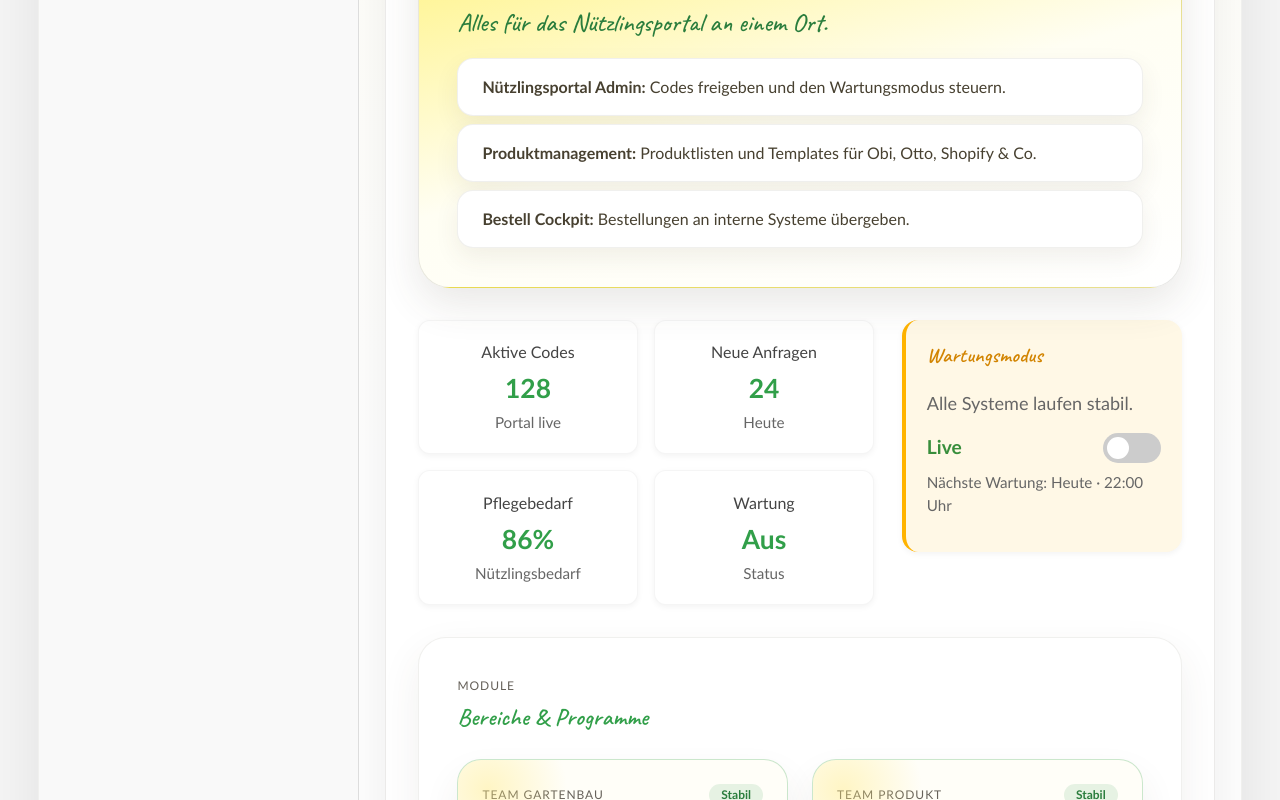
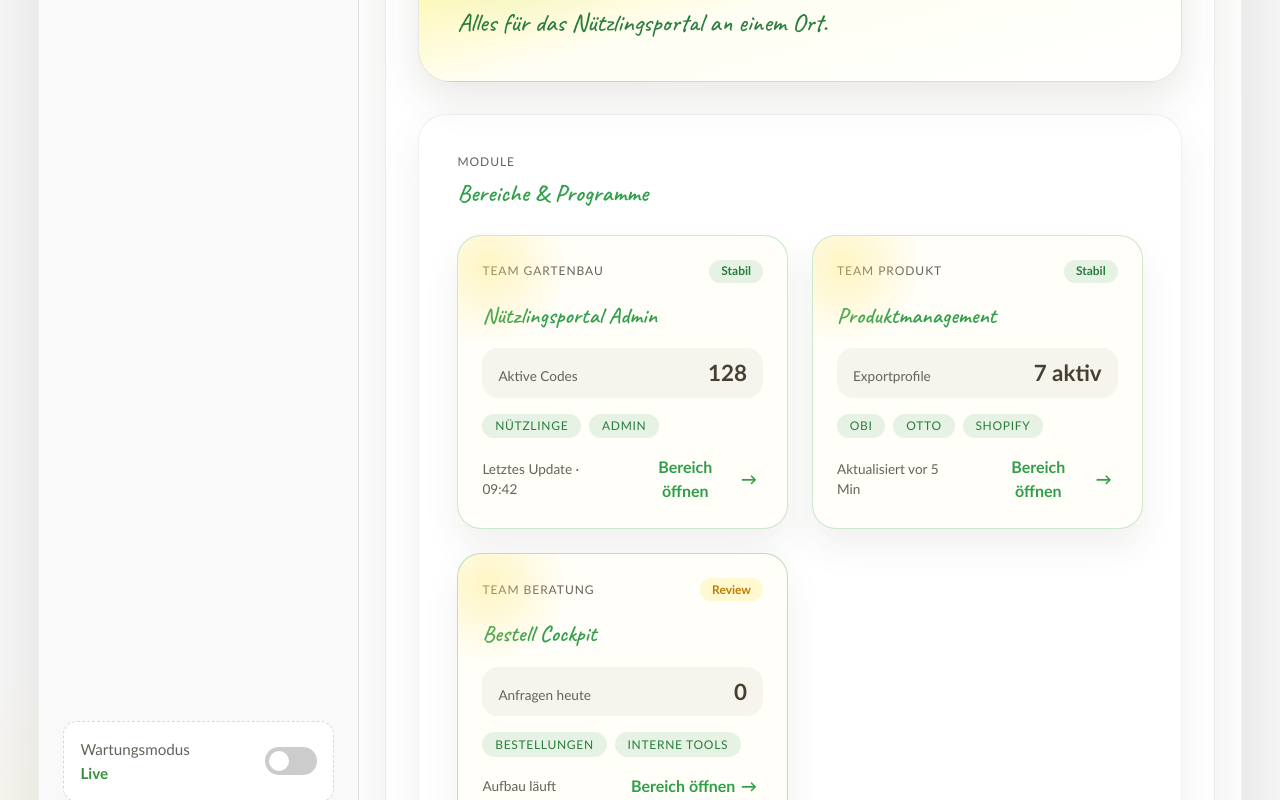
Before and after one commit to sazar-neudorff/productmanager, a React app in the folder frontend/: page / in a window 1280 px wide. Shown: the part 920-1720 px from the top of the page. Built offline with nearby package versions, Linux system fonts and the light colour scheme; the HTML template or start-up script is replaced by a standard one.

Commit message:
Refactor sidebar and module card components
Co-authored-by: s.azar <s.azar@neudorff.de>

```diff
--- a/frontend/src/components/ModuleCard.tsx
+++ b/frontend/src/components/ModuleCard.tsx
@@ -4,7 +4,7 @@ type ModuleStatus = "stable" | "attention" | "warning";
 
 interface ModuleCardProps {
   title: string;
-  description: string;
+  description?: string;
   owner: string;
   updatedAt: string;
   kpi?: {
@@ -40,7 +40,7 @@ export default function ModuleCard({
       </div>
 
       <h3>{title}</h3>
-      <p className="module-card__description">{description}</p>
+      {description && <p className="module-card__description">{description}</p>}
 
       {kpi && (
         <div className="module-card__kpi">
--- a/frontend/src/components/PortalSidebar.tsx
+++ b/frontend/src/components/PortalSidebar.tsx
@@ -14,15 +14,6 @@ const navigation = [
     label: "Produktmanagement",
     description: "Exporte & Sets",
   },
-  {
-    label: "Berichte",
-    description: "Performance",
-  },
-];
-
-const stats = [
-  { label: "Aktive Codes", value: "128" },
-  { label: "Wartung", value: "Aus" },
 ];
 
 export default function PortalSidebar() {
@@ -66,13 +57,15 @@ export default function PortalSidebar() {
         </div>
       </div>
 
-      <div className="portal-sidebar__stats">
-        {stats.map((stat) => (
-          <div key={stat.label} className="sidebar-stat">
-            <span className="sidebar-stat__value">{stat.value}</span>
-            <span className="sidebar-stat__label">{stat.label}</span>
-          </div>
-        ))}
+      <div className="portal-sidebar__maintenance">
+        <div>
+          <p className="portal-sidebar__maintenance-label">Wartungsmodus</p>
+          <span className="portal-sidebar__maintenance-status">Live</span>
+        </div>
+        <label className="sidebar-switch" aria-label="Wartungsmodus">
+          <input type="checkbox" checked={false} readOnly />
+          <span className="sidebar-slider" />
+        </label>
       </div>
 
       <button type="button" className="portal-sidebar__logout">
--- a/frontend/src/pages/Home.tsx
+++ b/frontend/src/pages/Home.tsx
@@ -5,8 +5,6 @@ import "../styles/Home.css";
 const modules: ComponentProps<typeof ModuleCard>[] = [
   {
     title: "Nützlingsportal Admin",
-    description:
-      "Codes generieren, Sets prüfen und alle Admin-Flows freigeben.",
     owner: "Team Gartenbau",
     updatedAt: "Letztes Update · 09:42",
     kpi: { label: "Aktive Codes", value: "128" },
@@ -15,7 +13,6 @@ const modules: ComponentProps<typeof ModuleCard>[] = [
   },
   {
     title: "Produktmanagement",
-    description: "Exports & Vorlagen für Obi, Otto, Shopify oder interne Kanäle.",
     owner: "Team Produkt",
     updatedAt: "Aktualisiert vor 5 Min",
     kpi: { label: "Exportprofile", value: "7 aktiv" },
@@ -24,7 +21,6 @@ const modules: ComponentProps<typeof ModuleCard>[] = [
   },
   {
     title: "Bestell Cockpit",
-    description: "Bestellungen erfassen und sicher in die Backend-Systeme schicken.",
     owner: "Team Beratung",
     updatedAt: "Aufbau läuft",
     kpi: { label: "Anfragen heute", value: "0" },
@@ -32,19 +28,6 @@ const modules: ComponentProps<typeof ModuleCard>[] = [
     status: "attention",
   },
 ];
-
-const statCards = [
-  { label: "Aktive Codes", value: "128", description: "Portal live" },
-  { label: "Neue Anfragen", value: "24", description: "Heute" },
-  { label: "Pflegebedarf", value: "86%", description: "Nützlingsbedarf" },
-  { label: "Wartung", value: "Aus", description: "Status" },
-];
-
-const maintenanceStatus = {
-  isOn: false,
-  nextWindow: "Heute · 22:00 Uhr",
-  message: "Alle Systeme laufen stabil.",
-};
 
 export default function Home() {
   return (
@@ -60,50 +43,6 @@ export default function Home() {
           </p>
           <p className="hero-handwriting">Alles für das Nützlingsportal an einem Ort.</p>
 
-          <ul className="hero-summary">
-            <li>
-              <strong>Nützlingsportal Admin:</strong> Codes freigeben und den
-              Wartungsmodus steuern.
-            </li>
-            <li>
-              <strong>Produktmanagement:</strong> Produktlisten und Templates
-              für Obi, Otto, Shopify &amp; Co.
-            </li>
-            <li>
-              <strong>Bestell Cockpit:</strong> Bestellungen an interne Systeme
-              übergeben.
-            </li>
-          </ul>
-        </div>
-      </section>
-
-      <section className="dashboard-overview">
-        <div className="dashboard-grid" aria-label="Kennzahlen">
-          {statCards.map((card) => (
-            <article key={card.label} className="dashboard-card">
-              <p className="dashboard-card__label">{card.label}</p>
-              <p className="dashboard-card__value">{card.value}</p>
-              <p className="dashboard-card__description">{card.description}</p>
-            </article>
-          ))}
-        </div>
-
-        <div className="maintenance-box" role="status">
-          <div>
-            <h3>Wartungsmodus</h3>
-            <p className="subheadline">{maintenanceStatus.message}</p>
-          </div>
-
-          <div className="maintenance-row">
-            <span className={`maintenance-status ${maintenanceStatus.isOn ? "on" : "off"}`}>
-              {maintenanceStatus.isOn ? "Aktiv" : "Live"}
-            </span>
-            <label className="switch" aria-label="Wartungsmodus" title="Wartungsmodus">
-              <input type="checkbox" checked={maintenanceStatus.isOn} readOnly />
-              <span className="slider round" />
-            </label>
-          </div>
-          <p className="maintenance-meta">Nächste Wartung: {maintenanceStatus.nextWindow}</p>
         </div>
       </section>
 
--- a/frontend/src/styles/Home.css
+++ b/frontend/src/styles/Home.css
@@ -53,30 +53,6 @@
   color: var(--clr-primary-2);
 }
 
-.subheadline {
-  font-size: 1.13rem;
-  color: #666;
-  margin-bottom: 1rem;
-}
-
-.hero-summary {
-  list-style: none;
-  margin: 0;
-  padding: 0;
-  display: flex;
-  flex-direction: column;
-  gap: var(--space-sm);
-}
-
-.hero-summary li {
-  margin: 0;
-  padding: var(--space-md) var(--space-lg);
-  border-radius: var(--radius-lg);
-  border: 1px solid rgba(71, 64, 48, 0.08);
-  background: #ffffff;
-  box-shadow: 0 10px 24px rgba(71, 64, 48, 0.08);
-}
-
 .dashboard-section {
   background: #ffffff;
   border-radius: 28px;
@@ -85,148 +61,6 @@
   box-shadow: 0 16px 40px rgba(71, 64, 48, 0.08);
 }
 
-.dashboard-overview {
-  display: grid;
-  grid-template-columns: minmax(0, 2fr) minmax(280px, 1fr);
-  gap: 1.5rem;
-  align-items: flex-start;
-}
-
-.dashboard-grid {
-  display: flex;
-  flex-wrap: wrap;
-  gap: 1rem;
-}
-
-.dashboard-card {
-  flex: 1;
-  min-width: 180px;
-  max-width: 220px;
-  background: #fff;
-  padding: 1.2rem;
-  border-radius: 12px;
-  border: 1px solid rgba(0, 0, 0, 0.04);
-  box-shadow: 0 2px 6px rgba(0, 0, 0, 0.05);
-  text-align: center;
-  transition: transform 0.2s ease, box-shadow 0.2s ease;
-}
-
-.dashboard-card:hover {
-  transform: translateY(-4px);
-  box-shadow: 0 4px 10px rgba(0, 0, 0, 0.08);
-}
-
-.dashboard-card__label {
-  margin: 0;
-  font-size: 1rem;
-  color: #444;
-}
-
-.dashboard-card__value {
-  margin: 0.35rem 0 0.15rem;
-  font-size: 1.65rem;
-  font-weight: 700;
-  color: #319f49;
-}
-
-.dashboard-card__description {
-  margin: 0;
-  color: #666;
-  font-size: 0.95rem;
-}
-
-.maintenance-box {
-  background: #fff8e6;
-  border-left: 4px solid #ffb300;
-  padding: 1.3rem;
-  border-radius: 16px;
-  box-shadow: 0 2px 6px rgba(0, 0, 0, 0.05);
-}
-
-.maintenance-box h3 {
-  margin: 0;
-  color: #d28400;
-  font-size: 1.3rem;
-}
-
-.maintenance-row {
-  display: flex;
-  align-items: center;
-  justify-content: space-between;
-  margin-top: 0.7rem;
-}
-
-.maintenance-status {
-  font-size: 1.2rem;
-  font-weight: 700;
-}
-
-.maintenance-status.on {
-  color: #d32f2f;
-}
-
-.maintenance-status.off {
-  color: #388e3c;
-}
-
-.maintenance-meta {
-  margin-top: 0.5rem;
-  font-size: 0.95rem;
-  color: #666;
-}
-
-.switch {
-  position: relative;
-  display: inline-block;
-  width: 58px;
-  height: 30px;
-}
-
-.switch input {
-  opacity: 0;
-  width: 0;
-  height: 0;
-}
-
-.slider {
-  position: absolute;
-  cursor: pointer;
-  top: 0;
-  left: 0;
-  right: 0;
-  bottom: 0;
-  background-color: #ccc;
-  transition: 0.4s;
-  border-radius: 34px;
-}
-
-.slider:before {
-  position: absolute;
-  content: "";
-  height: 22px;
-  width: 22px;
-  left: 4px;
-  bottom: 4px;
-  background-color: #fff;
-  transition: 0.4s;
-  border-radius: 50%;
-}
-
-.switch input:checked + .slider {
-  background-color: #388e3c;
-}
-
-.switch input:checked + .slider:before {
-  transform: translateX(28px);
-}
-
-.slider.round {
-  border-radius: 34px;
-}
-
-.slider.round:before {
-  border-radius: 50%;
-}
 
 .section-heading {
   display: flex;
@@ -264,11 +98,4 @@
   .hero-summary li {
     padding: var(--space-sm) var(--space-md);
   }
-  .dashboard-overview {
-    grid-template-columns: 1fr;
-  }
-
-  .dashboard-card {
-    max-width: 100%;
-  }
 }
--- a/frontend/src/styles/Sidebar.css
+++ b/frontend/src/styles/Sidebar.css
@@ -147,35 +147,74 @@
   cursor: pointer;
 }
 
-.portal-sidebar__stats {
-  display: grid;
-  grid-template-columns: repeat(2, minmax(0, 1fr));
+.portal-sidebar__maintenance {
+  margin-top: auto;
+  padding: 1rem;
+  border-radius: 14px;
+  border: 1px dashed rgba(71, 64, 48, 0.2);
+  display: flex;
+  justify-content: space-between;
+  align-items: center;
   gap: 1rem;
+  background: #fff;
 }
 
-.sidebar-stat {
-  background: #ffffff;
-  border-radius: 12px;
-  padding: 1rem;
-  border: 1px solid rgba(71, 64, 48, 0.08);
-  box-shadow: 0 2px 6px rgba(0, 0, 0, 0.05);
-  text-align: center;
+.portal-sidebar__maintenance-label {
+  margin: 0;
+  font-size: 0.95rem;
+  color: var(--clr-text-muted);
 }
 
-.sidebar-stat__value {
-  display: block;
-  font-size: 1.35rem;
+.portal-sidebar__maintenance-status {
   font-weight: 700;
-  color: var(--clr-primary-2);
+  color: #388e3c;
+  font-size: 0.95rem;
 }
 
-.sidebar-stat__label {
-  color: var(--sidebar-text-muted);
-  font-size: var(--font-size-sm);
+.sidebar-switch {
+  position: relative;
+  display: inline-block;
+  width: 52px;
+  height: 28px;
+}
+
+.sidebar-switch input {
+  opacity: 0;
+  width: 0;
+  height: 0;
+}
+
+.sidebar-slider {
+  position: absolute;
+  cursor: pointer;
+  inset: 0;
+  background-color: #ccc;
+  transition: 0.3s;
+  border-radius: 34px;
+}
+
+.sidebar-slider::before {
+  content: "";
+  position: absolute;
+  height: 20px;
+  width: 20px;
+  left: 4px;
+  top: 4px;
+  background-color: #fff;
+  transition: 0.3s;
+  border-radius: 50%;
+}
+
+.sidebar-switch input:checked + .sidebar-slider {
+  background-color: #388e3c;
+}
+
+.sidebar-switch input:checked + .sidebar-slider::before {
+  transform: translateX(24px);
 }
 
 .portal-sidebar__logout {
-  margin-top: auto;
+  margin-top: var(--space-lg);
   border: none;
   background: transparent;
   color: #d32f2f;
```
